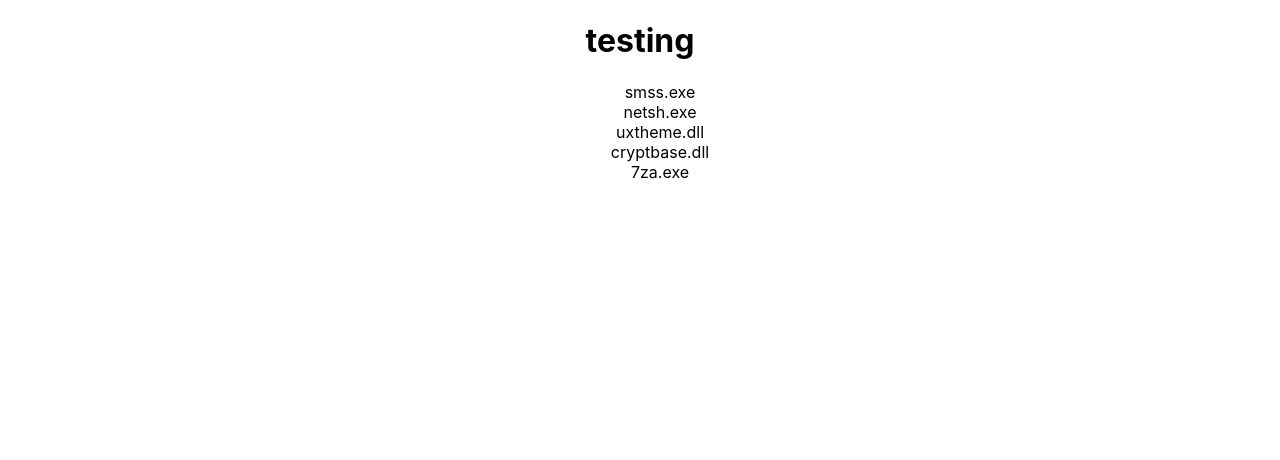
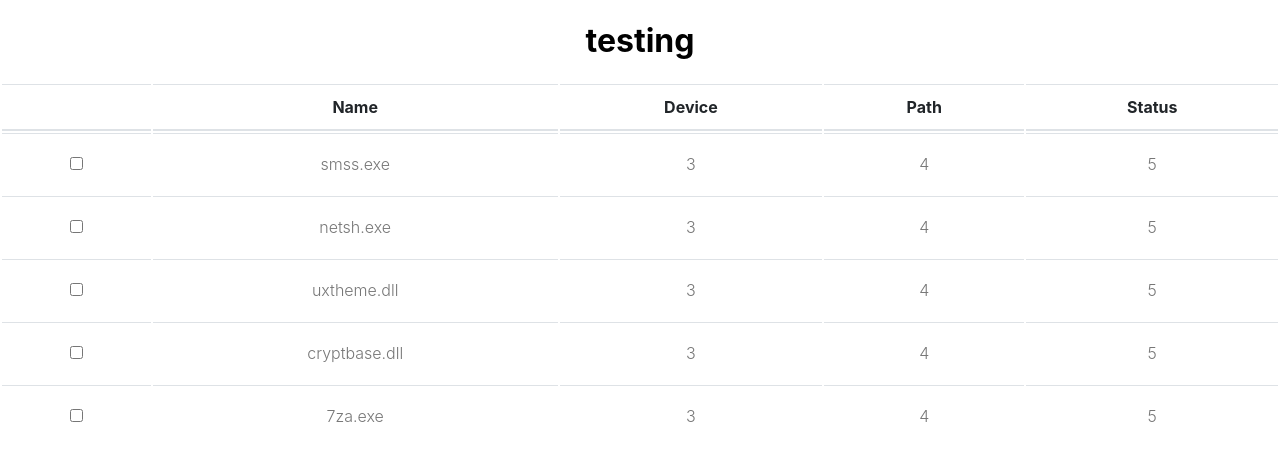
Before and after one commit to padalagandham/fetch-table-data, a React (Create React App) app: page / in a window 1280 px wide. Shown: the top 460 px of the page. Built offline with nearby package versions, Linux system fonts and the light colour scheme.

Commit message:
Build HTML markup and styles

```diff
--- /dev/null
+++ b/src/TableComponent.css
@@ -0,0 +1,20 @@
+.table {
+  width: 100%;
+  margin-bottom: 1rem;
+  color: #212529;
+}
+
+.custom-table {
+  min-width: 900px;
+}
+
+.table thead th {
+  vertical-align: bottom;
+  border-bottom: 2px solid #dee2e6;
+}
+.table th,
+.table td {
+  padding: 0.75rem;
+  vertical-align: top;
+  border-top: 1px solid #dee2e6;
+}
--- a/src/TableComponent.js
+++ b/src/TableComponent.js
@@ -1,14 +1,27 @@
 import React from "react";
+import "./TableComponent.css";
+import TableRow from "./TableRow";
 import { useAPI } from "./dataProvider";
 
 const TableComponent = () => {
   const { tableData } = useAPI();
   return (
-    <ul>
-      {tableData.map((row) => (
-        <div key={row.name}>{row.name}</div>
-      ))}
-    </ul>
+    <table className="table custom-table">
+      <thead>
+        <tr>
+          <th></th>
+          <th>Name</th>
+          <th>Device</th>
+          <th>Path</th>
+          <th>Status</th>
+        </tr>
+      </thead>
+      <tbody>
+        {tableData.map((row) => (
+          <TableRow {...row} />
+        ))}
+      </tbody>
+    </table>
   );
 };
 
--- /dev/null
+++ b/src/TableRow.css
@@ -0,0 +1,7 @@
+.custom-table tbody td {
+  color: #777;
+  font-weight: 400;
+  padding-bottom: 20px;
+  padding-top: 20px;
+  font-weight: 300;
+}
--- /dev/null
+++ b/src/TableRow.js
@@ -0,0 +1,22 @@
+import React from "react";
+import "./TableRow.css";
+import { useAPI } from "./dataProvider";
+
+const TableRow = ({ name }) => {
+  const { tableData } = useAPI();
+  return (
+    <tr>
+      <td>
+        <label className="control1 control--checkbox1">
+          <input type="checkbox" />
+        </label>
+      </td>
+      <td>{name}</td>
+      <td>3</td>
+      <td>4</td>
+      <td>5</td>
+    </tr>
+  );
+};
+
+export default TableRow;
```
